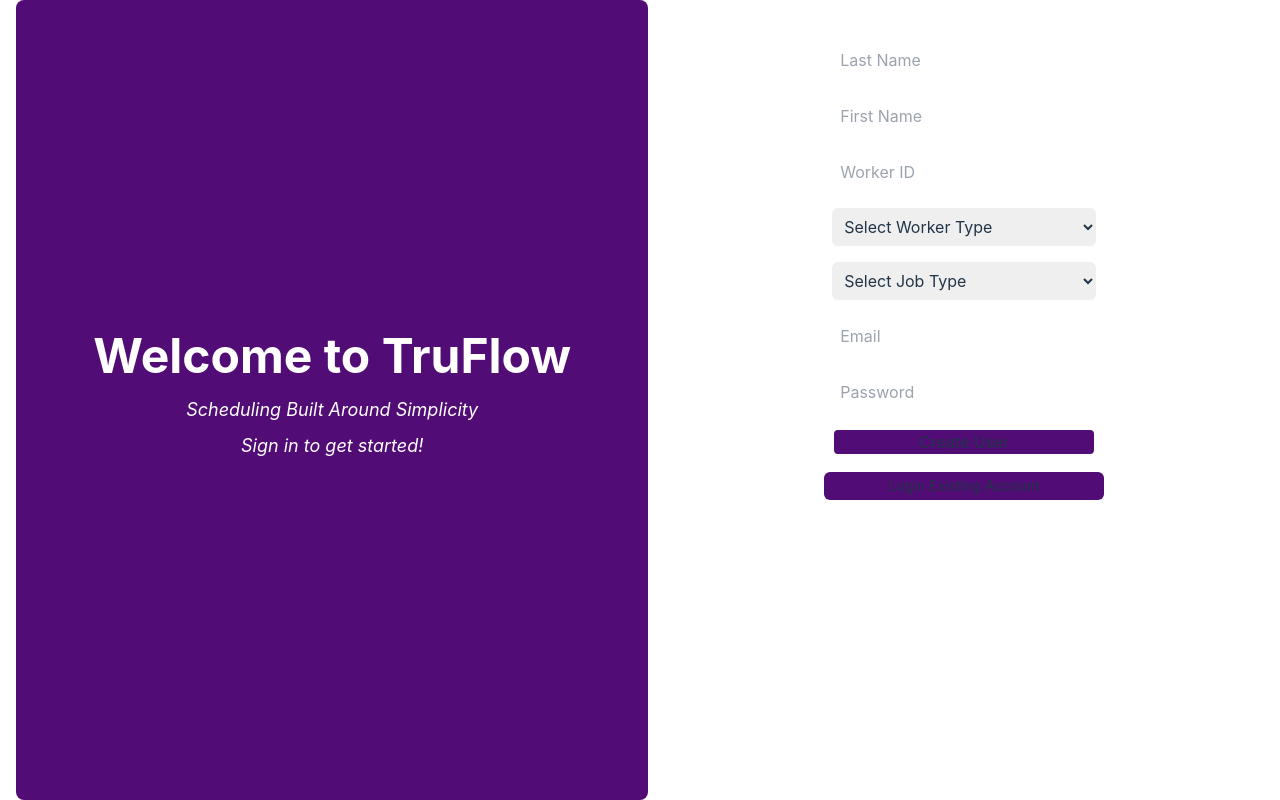
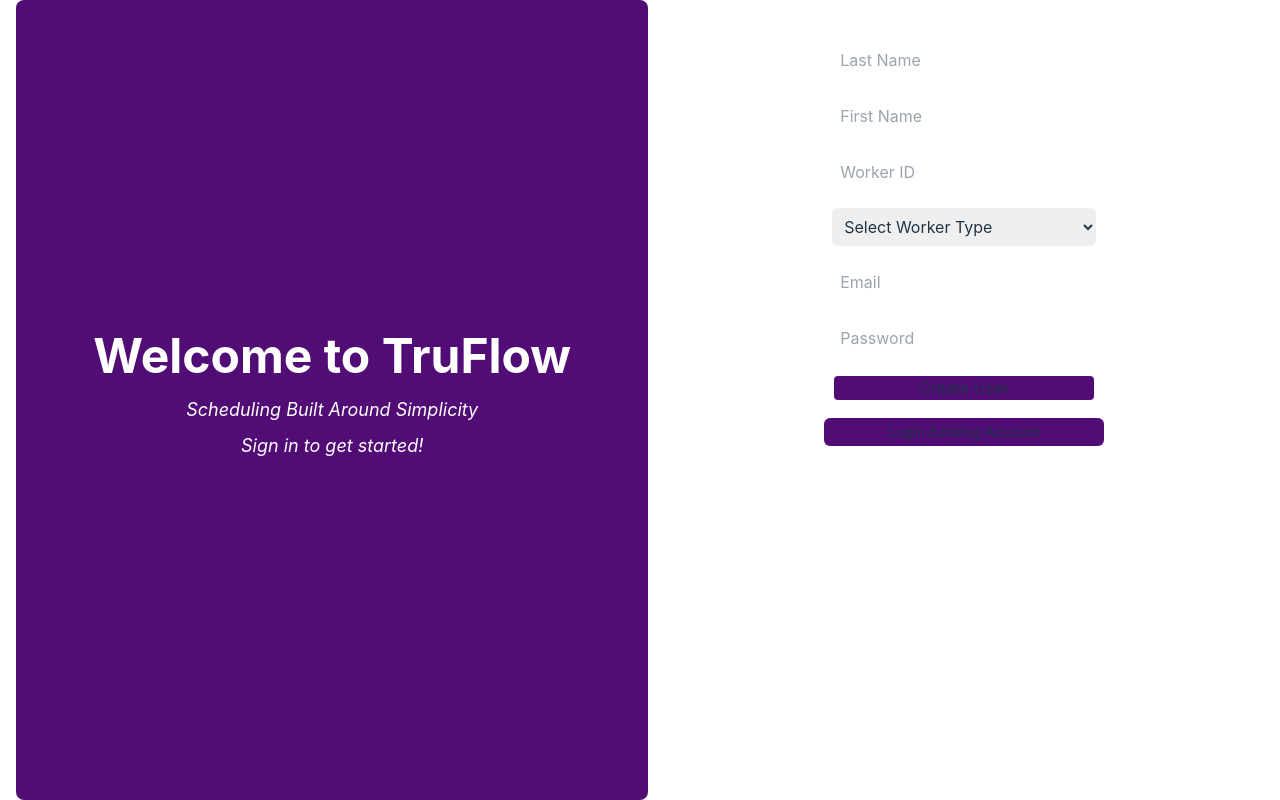
Before and after one commit to jjgbekou/CS370_SE_Project, a React (Vite) app in the folder frontend/: page /#/ in a window 1280 px wide. Both pictures are taken after a click on the element "Create New User". Built offline with nearby package versions, Linux system fonts and the light colour scheme.

Commit message:
Removed job type from create user

```diff
--- a/frontend/src/components/CreateUser.jsx
+++ b/frontend/src/components/CreateUser.jsx
@@ -9,7 +9,6 @@ export function CreateUser( {setMode} ) {
         firstname: '',
         lastname: '',
         worker_id: '',
-        job_type: '',
         worker_type: '',
         email: '',
         password: '',
@@ -55,11 +54,6 @@ export function CreateUser( {setMode} ) {
             {user.worker_type === 'Work-Study' && ( // Show hours field only if worker type is 'Work-Study'
               <input type="number" name="hours" placeholder="Number of Hours" value={user.hours} onChange={handleChange} required />
             )}
-            <select name="job_type" value={user.job_type} onChange={handleChange} className="m-2 p-2 rounded-md" required>
-              <option value="">Select Job Type</option>
-              <option value="Desk worker">Desk Worker</option>
-              <option value="Mail Clerk">Mail Clerk</option>
-            </select>
             <input type="email" name="email" placeholder="Email" value={user.email} onChange={handleChange} className="m-2 p-2 rounded-md" required />
             <input type="password" name="password" placeholder="Password" value={user.password} onChange={handleChange} className="m-2 p-2 rounded-md" required />
             <button type="submit" className="m-2 border-solid border-2 rounded-md border-white bg-truman-purple">Create User</button>
```
